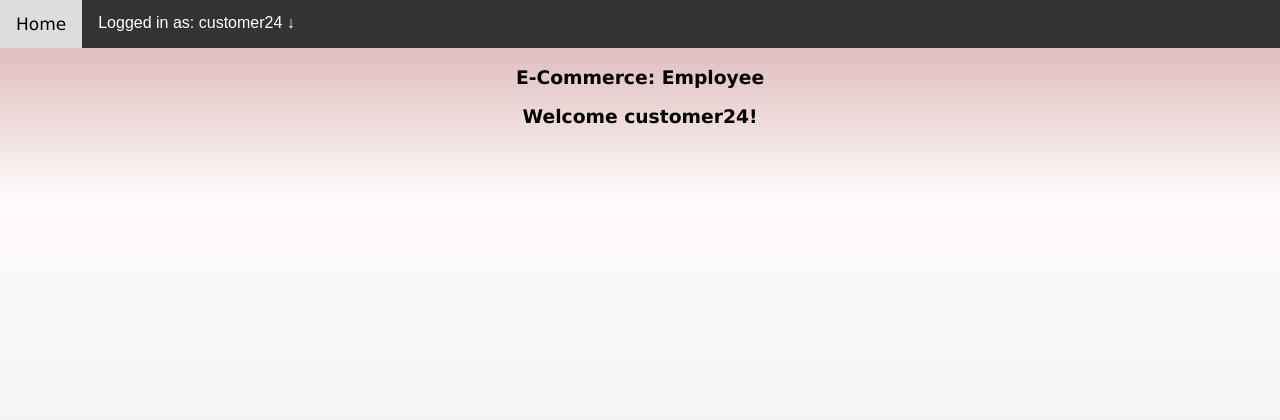
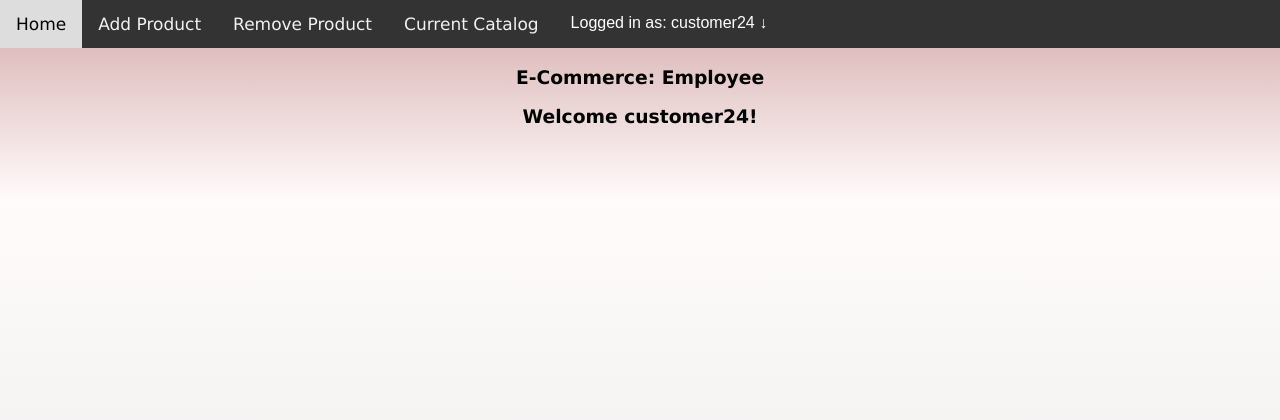
Before and after one commit to chriscolella3/CSIT-337-Final-Project, a PHP site: page /employee_home.php in a window 1280 px wide. Shown: the top 420 px of the page. Run offline with PHP 8.4, Linux system fonts and the light colour scheme; a user stored in the database is signed in.

Commit message:
Update employee_home.php

```diff
--- a/FoodTropolis V2/employee_home.php
+++ b/FoodTropolis V2/employee_home.php
@@ -5,6 +5,10 @@
 session_start();
 require_once 'database.php';
 
+if (!isset($_SESSION['loggedin'])) {
+	header('Location: FoodTropolis_login.html');
+	exit;
+}
 ?>
 
 <html>
@@ -26,6 +30,9 @@ require_once 'database.php';
 
 <div class="topnav">
   <a class="active" href="employee_home.php">Home</a>
+  <a href="add_product_form.php">Add Product</a>
+  <a href="remove_product_form.php">Remove Product</a>
+  <a href="">Current Catalog</a>
   <div class="dropdown">
     <button class="dropbtn">Logged in as: <?=$_SESSION['name']?> &#8595;</button>
     <div class="dropdown-content">
```
